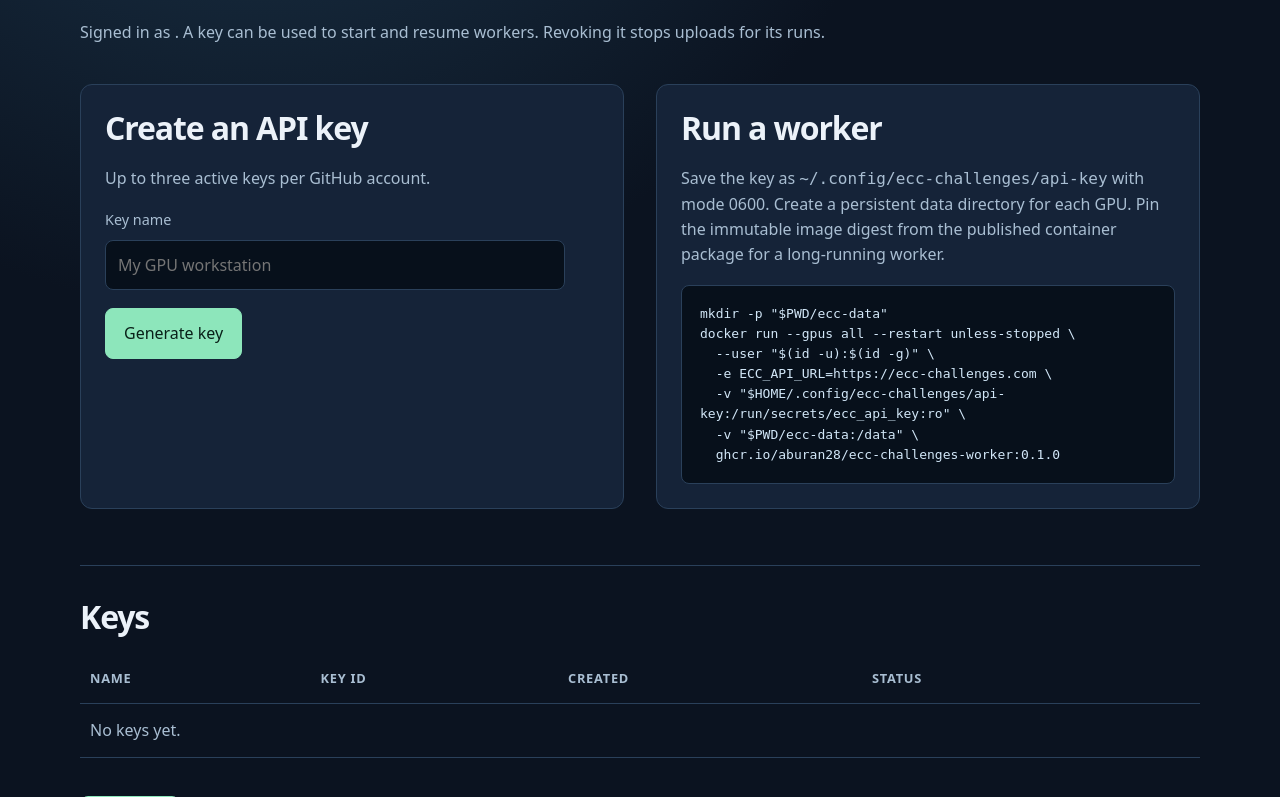
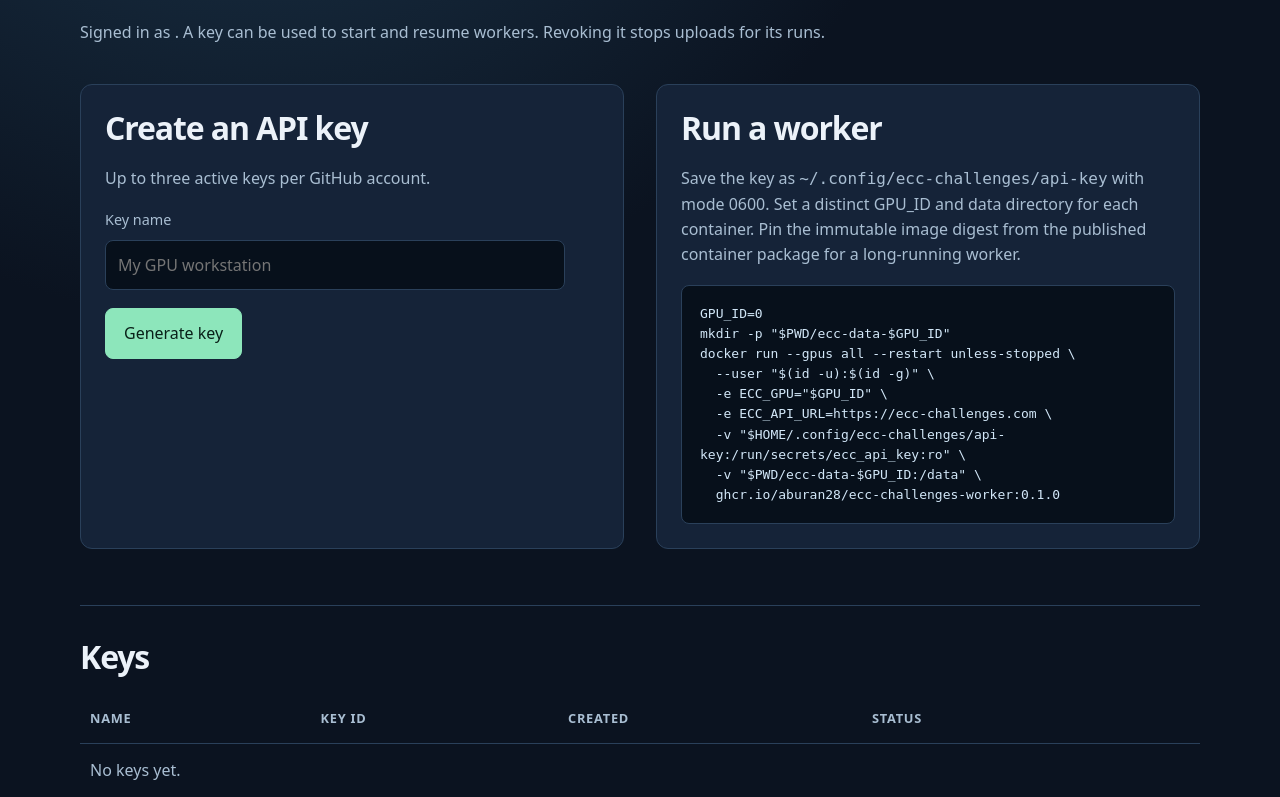
Before and after one commit to aburan28/ecc-challenges, a Python web app: template src/ecc_challenges/templates/dashboard.html in a window 1280 px wide. Shown: the part 251-1048 px from the top of the page. Run offline with Jinja, Linux system fonts and the light colour scheme; the template is opened without the code that fills it, so the values that code supplies are empty.

Commit message:
Give each contributor container an explicit GPU identity
Show a unique GPU index and persistent data directory in the dashboard command so multiple containers on one host use separate devices and run state.

```diff
--- a/src/ecc_challenges/templates/dashboard.html
+++ b/src/ecc_challenges/templates/dashboard.html
@@ -6,12 +6,14 @@
 {% if issued %}<div class="card" role="alert" style="border-color:var(--gold);margin:28px 0"><h3>Copy this key now</h3><p class="muted">It is shown only once. Store it as a local file with mode 0600 and mount it read-only into the container.</p><div class="code secret">{{ issued }}</div></div>{% endif %}
 <div class="stack" style="margin-top:40px">
   <section class="card"><h2>Create an API key</h2><p class="muted">Up to three active keys per GitHub account.</p><form method="post" action="/keys"><input type="hidden" name="csrf" value="{{ csrf }}"><label for="label">Key name</label><input id="label" name="label" type="text" maxlength="80" required placeholder="My GPU workstation"><p style="margin-top:18px"><button class="button" type="submit">Generate key</button></p></form></section>
-  <section class="card"><h2>Run a worker</h2><p class="muted">Save the key as <code>~/.config/ecc-challenges/api-key</code> with mode 0600. Create a persistent data directory for each GPU. Pin the immutable image digest from the published container package for a long-running worker.</p><div class="code">mkdir -p "$PWD/ecc-data"
+  <section class="card"><h2>Run a worker</h2><p class="muted">Save the key as <code>~/.config/ecc-challenges/api-key</code> with mode 0600. Set a distinct GPU_ID and data directory for each container. Pin the immutable image digest from the published container package for a long-running worker.</p><div class="code">GPU_ID=0
+mkdir -p "$PWD/ecc-data-$GPU_ID"
 docker run --gpus all --restart unless-stopped \
   --user "$(id -u):$(id -g)" \
+  -e ECC_GPU="$GPU_ID" \
   -e ECC_API_URL=https://ecc-challenges.com \
   -v "$HOME/.config/ecc-challenges/api-key:/run/secrets/ecc_api_key:ro" \
-  -v "$PWD/ecc-data:/data" \
+  -v "$PWD/ecc-data-$GPU_ID:/data" \
   ghcr.io/aburan28/ecc-challenges-worker:0.1.0</div></section>
 </div>
 <section class="section"><h2>Keys</h2><div style="overflow-x:auto"><table><thead><tr><th>Name</th><th>Key ID</th><th>Created</th><th>Status</th><th></th></tr></thead><tbody>{% for key in keys %}<tr><td>{{ key.label }}</td><td><code>{{ key.id }}</code></td><td>{{ key.created_at.strftime('%Y-%m-%d') }}</td><td>{% if key.revoked_at %}Revoked{% else %}Active{% endif %}</td><td>{% if not key.revoked_at %}<form class="inline" method="post" action="/keys/{{ key.id }}/revoke"><input type="hidden" name="csrf" value="{{ csrf }}"><button class="button danger" type="submit">Revoke</button></form>{% endif %}</td></tr>{% else %}<tr><td colspan="5" class="muted">No keys yet.</td></tr>{% endfor %}</tbody></table></div></section>
```
Also changed, not shown: README.md.
